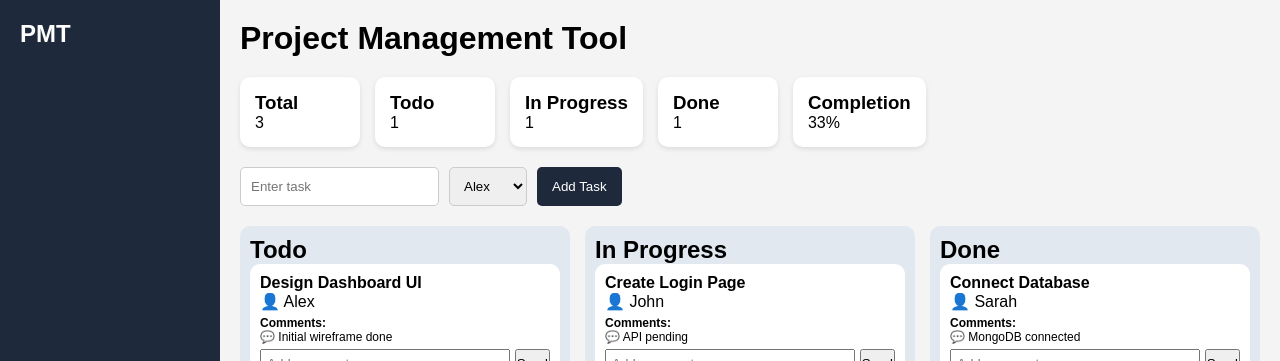
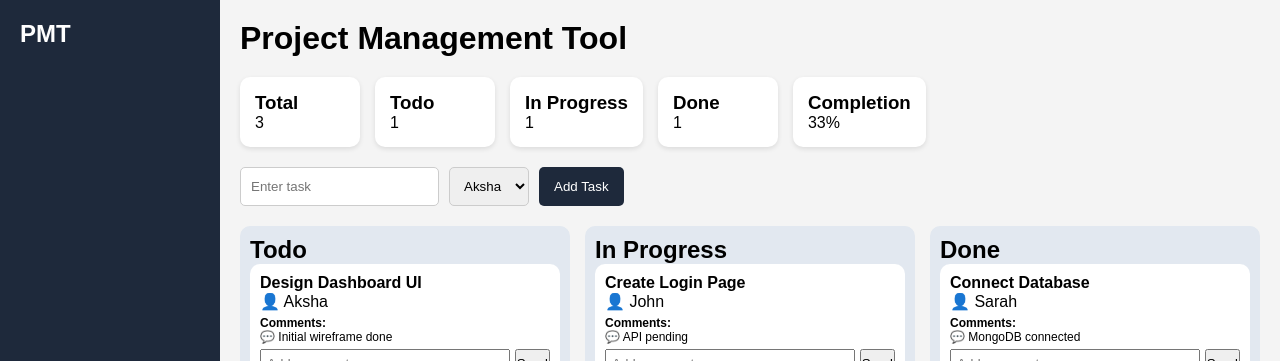
Before and after one commit to aksharai/project-management-tool, a React (Create React App) app: page / in a window 1280 px wide. Shown: the top 361 px of the page. Built offline with nearby package versions, Linux system fonts and the light colour scheme.

Commit message:
Update App.js

```diff
--- a/src/App.js
+++ b/src/App.js
@@ -11,7 +11,7 @@ function App() {
           {
             id: 1,
             name: "Design Dashboard UI",
-            assignedTo: "Alex",
+            assignedTo: "Aksha",
             status: "Todo",
             comments: ["Initial wireframe done"]
           },
@@ -196,7 +196,7 @@ function App() {
             value={assignedTo}
             onChange={(e) => setAssignedTo(e.target.value)}
           >
-            <option>Alex</option>
+            <option>Aksha</option>
             <option>John</option>
             <option>Sarah</option>
           </select>
```
